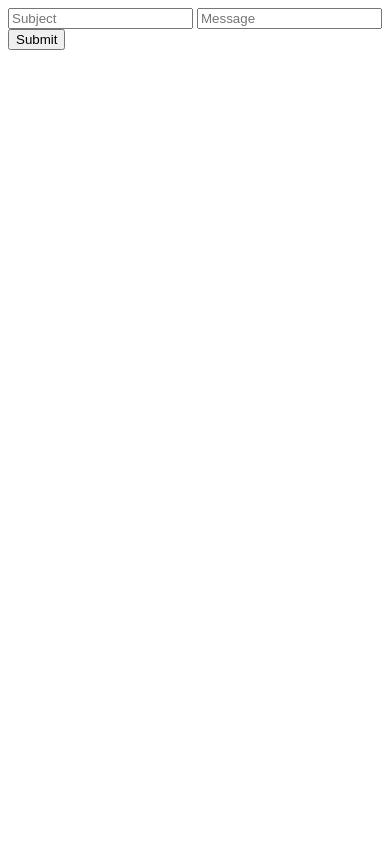
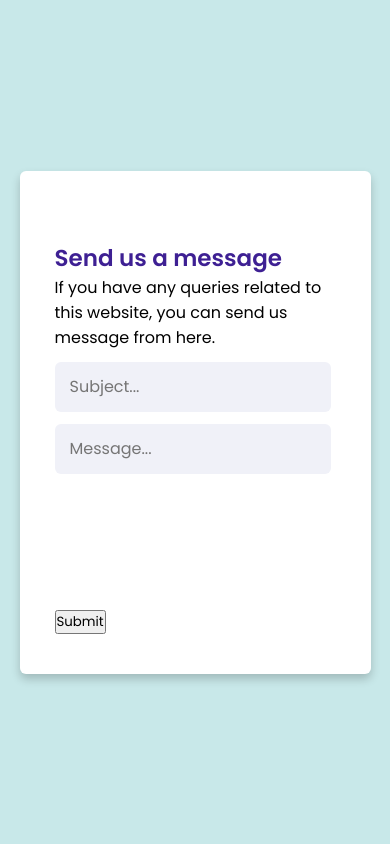
Before and after one commit to omkar1728/Typing-Tour, a Django app: page /contactus/ in a window 390 px wide. Run offline with Django 3.2, Linux system fonts and the light colour scheme.

Commit message:
made contact us from web but not complete previous commit to fixing register

```diff
--- a/TEMPLATE/contactus.html
+++ b/TEMPLATE/contactus.html
@@ -1,19 +1,195 @@
 <!DOCTYPE html>
-<html lang="en">
-<head>
+<!-- Created By CodingLab - www.codinglabweb.com -->
+<html lang="en" dir="ltr">
+  <head>
     <meta charset="UTF-8">
-    <meta http-equiv="X-UA-Compatible" content="IE=edge">
-    <meta name="viewport" content="width=device-width, initial-scale=1.0">
-    <title>Contact Us</title>
-</head>
+   <!-- <title> Responsive Contact Us Form  | CodingLab </title>
+    <link rel="stylesheet" href="style.css">
+    <!-- Fontawesome CDN Link -->
+    <link rel="stylesheet" href="https://cdnjs.cloudflare.com/ajax/libs/font-awesome/5.15.2/css/all.min.css"/>
+     <meta name="viewport" content="width=device-width, initial-scale=1.0">
+   </head>
 <body>
-    <!--insert navbar here-->
-    <form method="POST" >
+  <div class="container">
+    <div class="content">
+      <div class="left-side">
+
+      <div class="right-side">
+        <div class="topic-text">Send us a message</div>
+        <p>If you have any queries related to this website, you can send us message from here.</p>
+      <form action="#" method="POST">
         {% csrf_token %}
-        <input type="text" name = 'Subject' placeholder="Subject"/>
-        <input type="text" name = 'Message'placeholder="Message"/>
-        <button type="submit">Submit</button>
-    </form>
+        <div class="input-box">
+          <input type="text" placeholder="Subject...">
+        </div>
+        <div class="input-box">
+          <input type="text" placeholder="Message...">
+        </div>
+        <div class="input-box message-box">
 
+        </div>
+        <div class="button">
+          <button type="submit">Submit</button>
+        </div>
+      </form>
+    </div>
+    </div>
+  </div>
 </body>
 </html>
+
+
+<style>
+    /* Google Font CDN Link */
+@import url('https://fonts.googleapis.com/css2?family=Poppins:wght@200;300;400;500;600;700&display=swap');
+*{
+  margin: 0;
+  padding: 0;
+  box-sizing: border-box;
+  font-family: "Poppins" , sans-serif;
+}
+body{
+  min-height: 100vh;
+  width: 100%;
+  background: #c8e8e9;
+  display: flex;
+  align-items: center;
+  justify-content: center;
+}
+.container{
+  width: 85%;
+  background: #fff;
+  border-radius: 6px;
+  padding: 20px 60px 30px 40px;
+  box-shadow: 0 5px 10px rgba(0, 0, 0, 0.2);
+}
+.container .content{
+  display: flex;
+  align-items: center;
+  justify-content: space-between;
+}
+.container .content .left-side{
+  width: 100%;
+  height: 100%;
+  display: flex;
+  flex-direction: column;
+  align-items: center;
+  justify-content: center;
+  margin-top: 15px;
+  position: relative;
+}
+.content .left-side::before{
+  content: '';
+  position: absolute;
+  height: 70%;
+  width: 2px;
+  right: -15px;
+  top: 50%;
+  transform: translateY(-50%);
+  background: #afafb6;
+}
+.content .left-side .details{
+  margin: 14px;
+  text-align: center;
+}
+.content .left-side .details i{
+  font-size: 30px;
+  color: #3e2093;
+  margin-bottom: 10px;
+}
+.content .left-side .details .topic{
+  font-size: 18px;
+  font-weight: 500;
+}
+.content .left-side .details .text-one,
+.content .left-side .details .text-two{
+  font-size: 14px;
+  color: #afafb6;
+}
+.container .content .right-side{
+  width: 75%;
+  margin-left: 75px;
+}
+.content .right-side .topic-text{
+  font-size: 23px;
+  font-weight: 600;
+  color: #3e2093;
+}
+.right-side .input-box{
+  height: 50px;
+  width: 100%;
+  margin: 12px 0;
+}
+.right-side .input-box input,
+.right-side .input-box textarea{
+  height: 100%;
+  width: 100%;
+  border: none;
+  outline: none;
+  font-size: 16px;
+  background: #F0F1F8;
+  border-radius: 6px;
+  padding: 0 15px;
+  resize: none;
+}
+.right-side .message-box{
+  min-height: 110px;
+}
+.right-side .input-box textarea{
+  padding-top: 6px;
+}
+.form button{
+    font-family: "Roboto",sans-serif;
+    text-transform: uppercase;
+    outline: 0;
+    background: #4CAF50;
+    width: 100%;
+    border: 0;
+    padding: 15px;
+    color: #ffffff;
+    font-size: 14px;
+    cursor: pointer;
+}
+.form button:hover,.form button:active{
+    background: #43A047;
+}
+@media (max-width: 950px) {
+  .container{
+    width: 90%;
+    padding: 30px 40px 40px 35px ;
+  }
+  .container .content .right-side{
+   width: 75%;
+   margin-left: 55px;
+}
+}
+@media (max-width: 820px) {
+  .container{
+    margin: 40px 0;
+    height: 100%;
+  }
+  .container .content{
+    flex-direction: column-reverse;
+  }
+ .container .content .left-side{
+   width: 100%;
+   flex-direction: row;
+   margin-top: 40px;
+   justify-content: center;
+   flex-wrap: wrap;
+ }
+ .container .content .left-side::before{
+   display: none;
+ }
+ .container .content .right-side{
+   width: 100%;
+   margin-left: 0;
+ }
+}
+
+
+</style>
+
+<script>
+
+</script>
```
